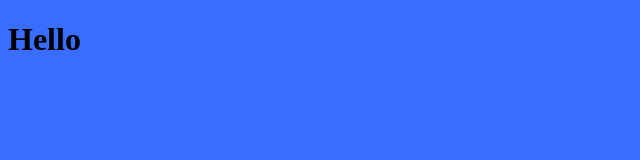
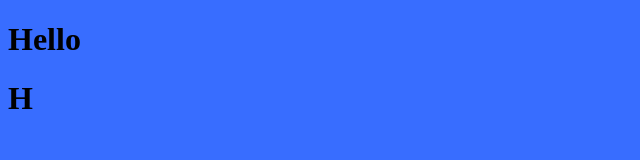
Before and after one commit to Territon/Site, a plain HTML site: page index.html in a window 1280 px wide. Shown: the full height of the page, 0-640 px from the left. Drawn offline with Linux system fonts and the light colour scheme.

Commit message:
Update index.html

```diff
--- a/index.html
+++ b/index.html
@@ -7,5 +7,6 @@
 			}
 		</style>
 		<h1>Hello<h1>
+		H
 	</head>
 </html>
```
